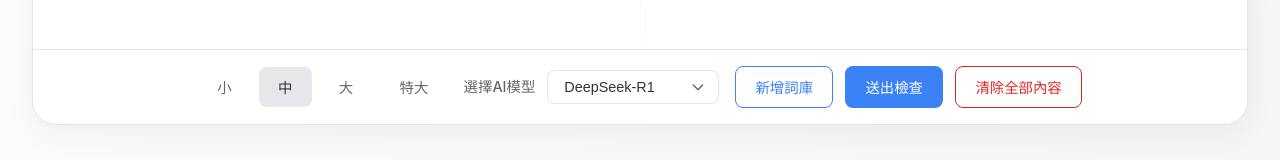
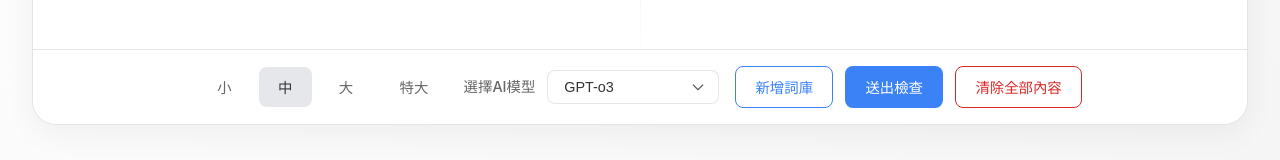
Before and after one commit to hauchenglee/xiaobaobei-checker-vue, a Vue app: page / in a window 1280 px wide. Shown: the part 635-795 px from the top of the page. Built offline with nearby package versions, Linux system fonts and the light colour scheme.

Commit message:
feat(check): default o3

```diff
--- a/src/views/Checker.vue
+++ b/src/views/Checker.vue
@@ -138,7 +138,7 @@ import {checkText} from '../services/api'
 
 const originalText = ref('')
 const errorCollection = ref(null) // 添加校对结果状态
-const aiModel = ref('poe-DeepSeek-R1')
+const aiModel = ref('poe-GPT-o3')
 
 const isLoading = ref(false)
 const showToast = ref(false)
```
